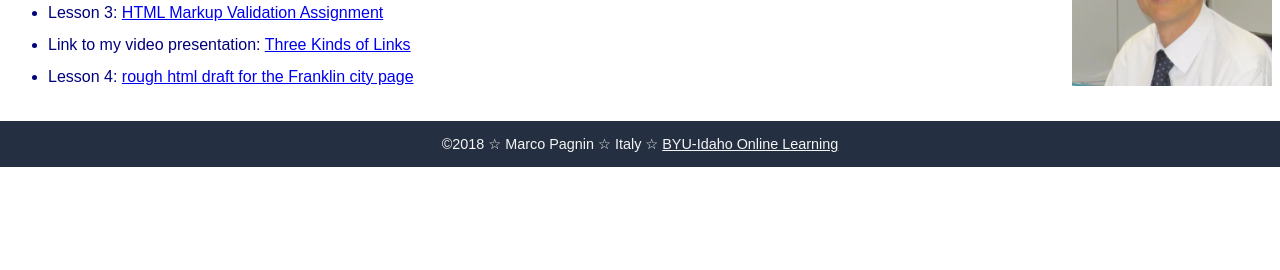
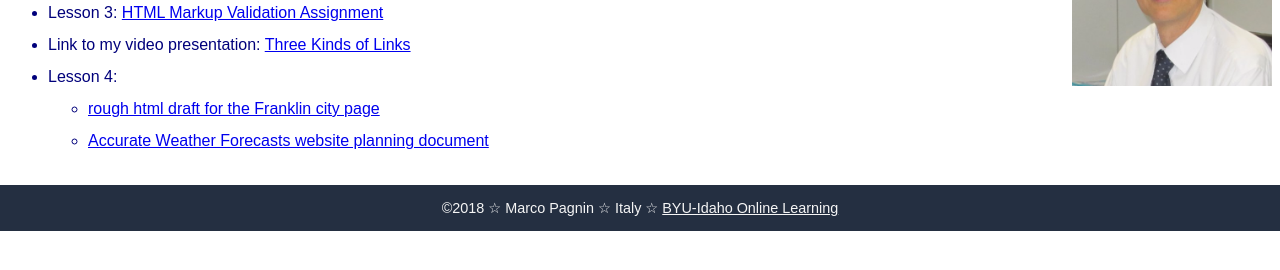
Before and after one commit to mpagnin/mpagnin.github.io, a plain HTML site: page index.html in a window 1280 px wide. Shown: the part 132-402 px from the top of the page. Drawn offline with Linux system fonts and the light colour scheme.

Commit message:
I added a pdf document in the assignments folder. I added a link to that file in the index.html

```diff
--- a/index.html
+++ b/index.html
@@ -21,7 +21,12 @@
     <ul>
         <li>Lesson 3: <a href="assignments/lesson-3/fixedhtml.html">HTML Markup Validation Assignment</a></li>
         <li>Link to my video presentation: <a href="https://youtu.be/6m8gvMwaDYQ">Three Kinds of Links</a></li>
-        <li>Lesson 4: <a href="assignments/lesson-4/franklin-4.html">rough html draft for the Franklin city page</a></li>
+        <li>Lesson 4:
+            <ul>
+                <li><a href="assignments/lesson-4/franklin-4.html">rough html draft for the Franklin city page</a></li>
+                <li><a href="assignments/lesson-4/awf-website-planning-document.pdf">Accurate Weather Forecasts website planning document</a></li>
+            </ul>
+        </li>
     </ul>
 </main>
 <footer>
```
Also changed, not shown: 1 other file.
